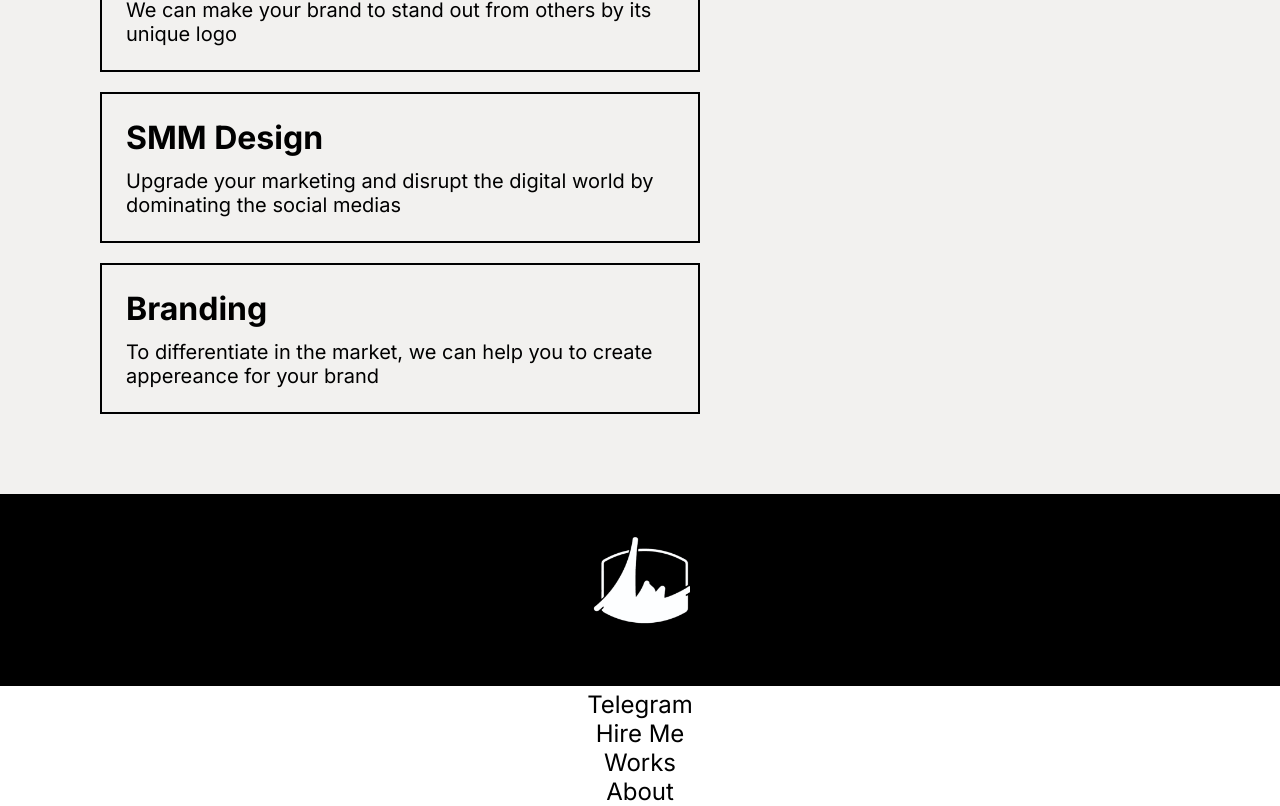
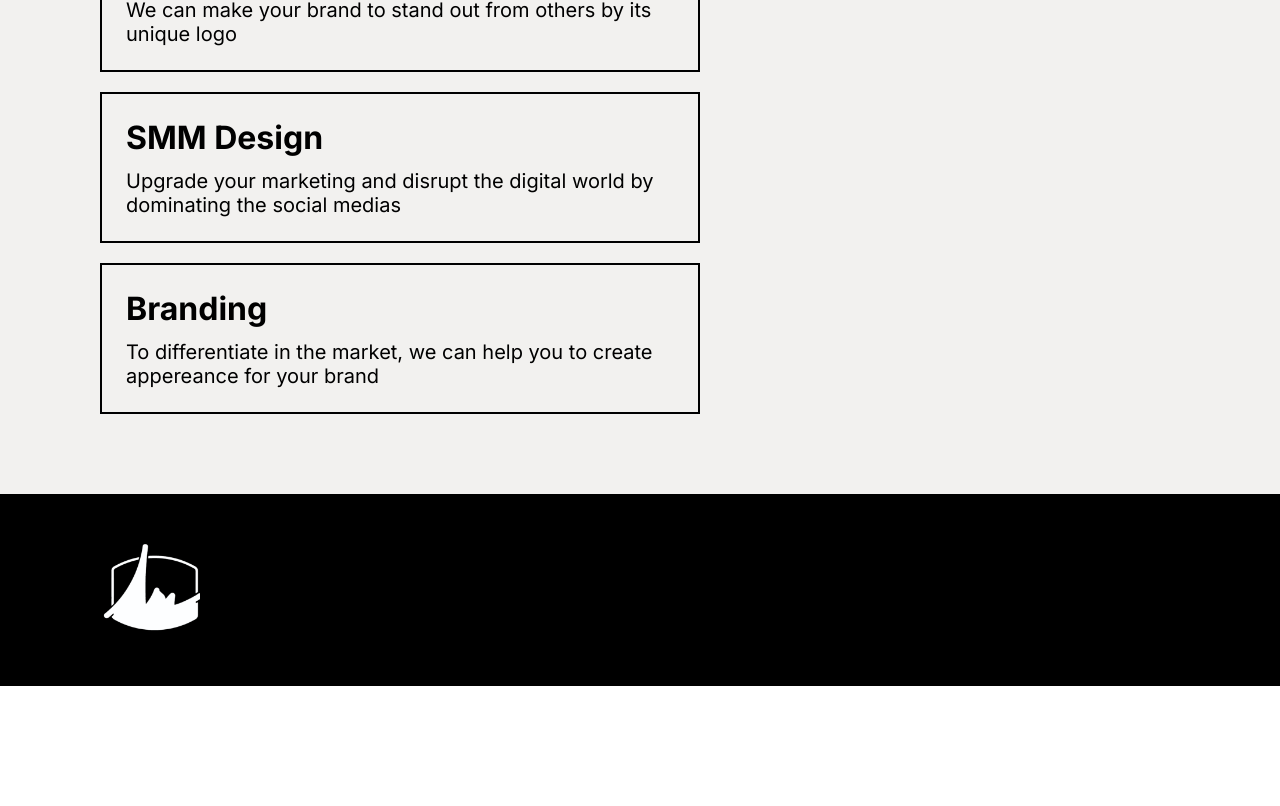
Before and after one commit to shvkhzod/azur, a Next.js app: page / in a window 1280 px wide. Shown: the part 3405-4211 px from the top of the page. After the commit the page ends 4091 px from the top, so only its background shows below. Built offline with nearby package versions, Linux system fonts and the light colour scheme.

Commit message:
footer change

```diff
--- a/styles/Footer.js
+++ b/styles/Footer.js
@@ -30,7 +30,8 @@ export const Footer = styled.div`
         height: auto;
         padding: 40px 60px;
         background-color: black;
-        flex-direction: column;
+        flex-direction: row;
+        gap: 140px;
         justify-content: center;
         align-items: center;
 
@@ -41,6 +42,10 @@ export const Footer = styled.div`
         p {
             font-size: 32px;
             text-align: center;
+            :hover {
+                color: #E94D35;
+            }
+
         }
 
     }
@@ -52,6 +57,7 @@ export const Footer = styled.div`
         padding: 40px 100px;
         background-color: black;
         display: flex;
+        flex-direction: row;
         justify-content: space-between;
 
         .whiteLogo {
```
